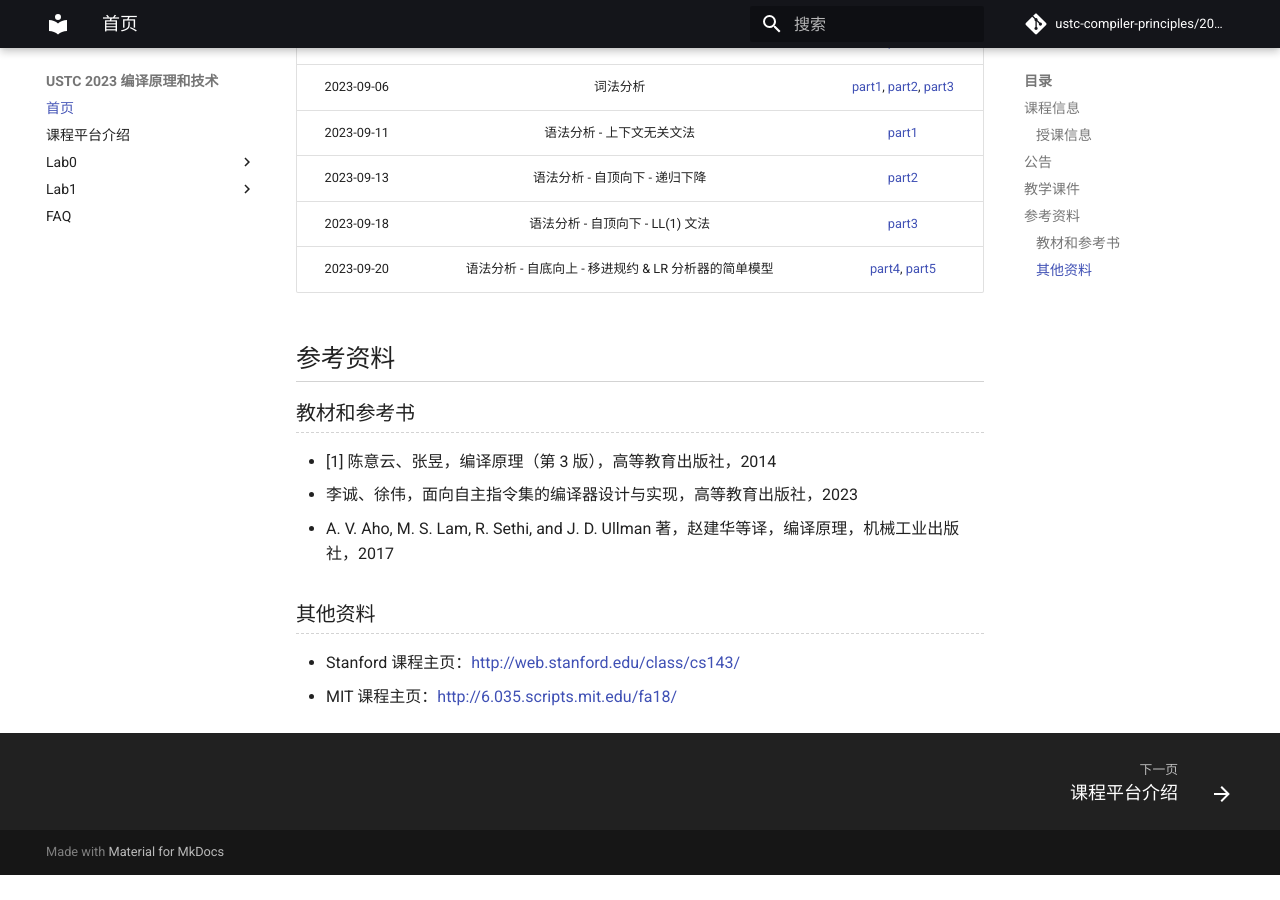
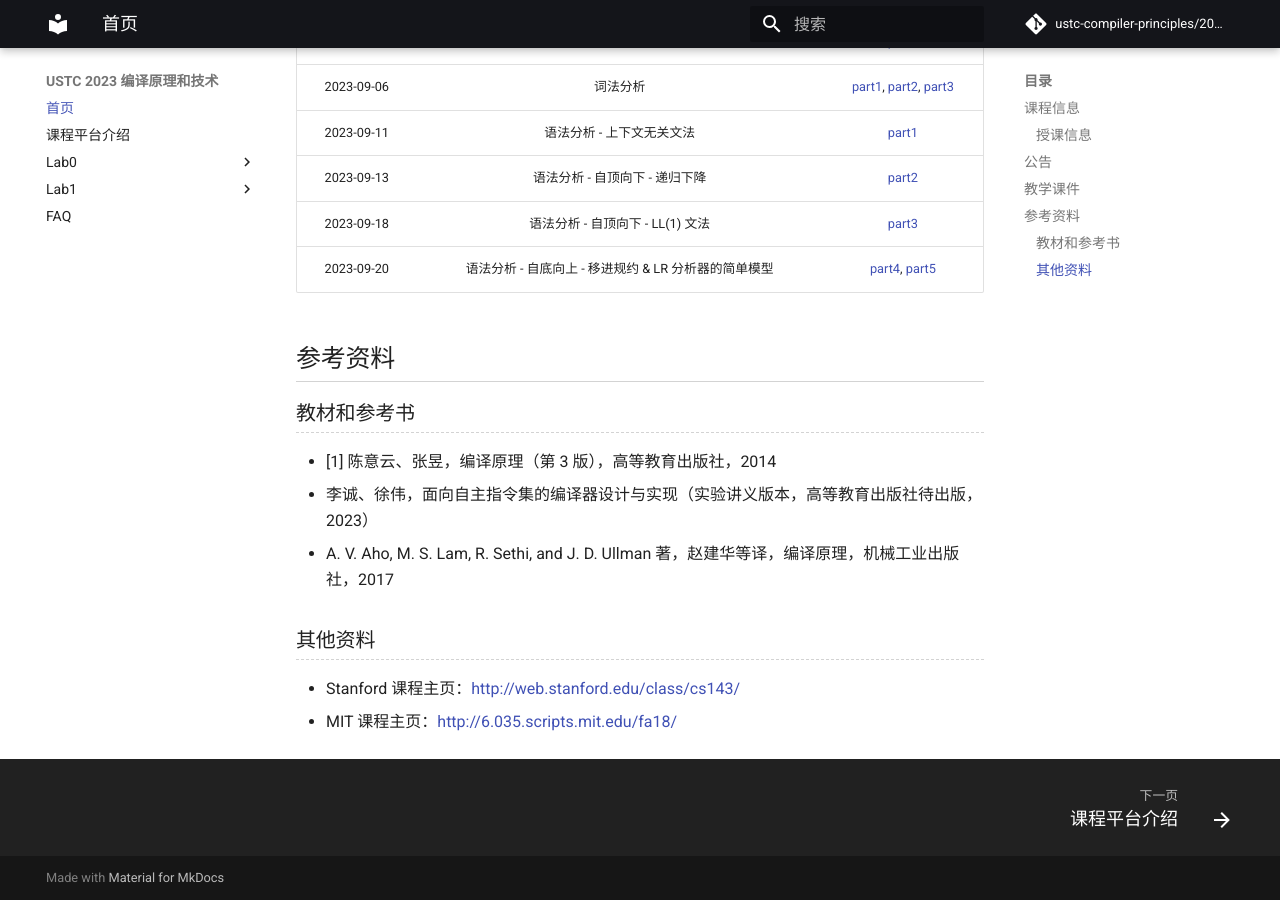
Before and after one commit to ustc-compiler-principles/2023, an MkDocs documentation site: the page built from docs/README.md, in a window 1280 px wide and 900 px high, scrolled down 1402 px. Built offline with MkDocs 1.6.1 and Material for MkDocs 9.7.7, drawn with Linux system fonts in a browser that asks for light colours; comment, search, counter and statistics services are not loaded; before the commit the page ends 2277 px from its top, so only the background shows below that.

Commit message:
Update README.md

```diff
--- a/docs/README.md
+++ b/docs/README.md
@@ -52,7 +52,7 @@
 ### 教材和参考书
 
 - <div id='textbook'></div>[1] 陈意云、张昱，编译原理（第 3 版），高等教育出版社，2014
-- 李诚、徐伟，面向自主指令集的编译器设计与实现，高等教育出版社，2023
+- 李诚、徐伟，面向自主指令集的编译器设计与实现（实验讲义版本，高等教育出版社待出版，2023）
 - A. V. Aho, M. S. Lam, R. Sethi, and J. D. Ullman 著，赵建华等译，编译原理，机械工业出版社，2017
 
 ### 其他资料
```
